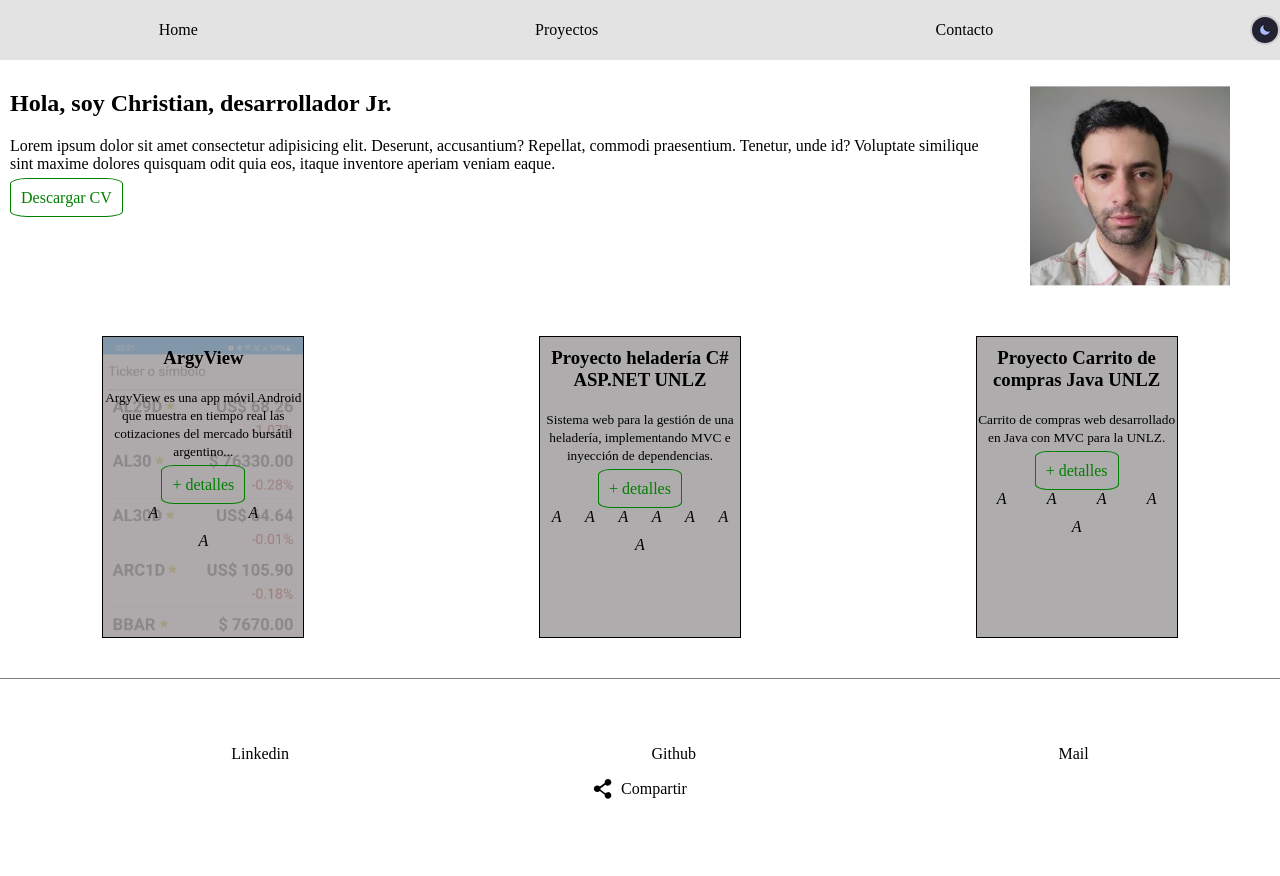
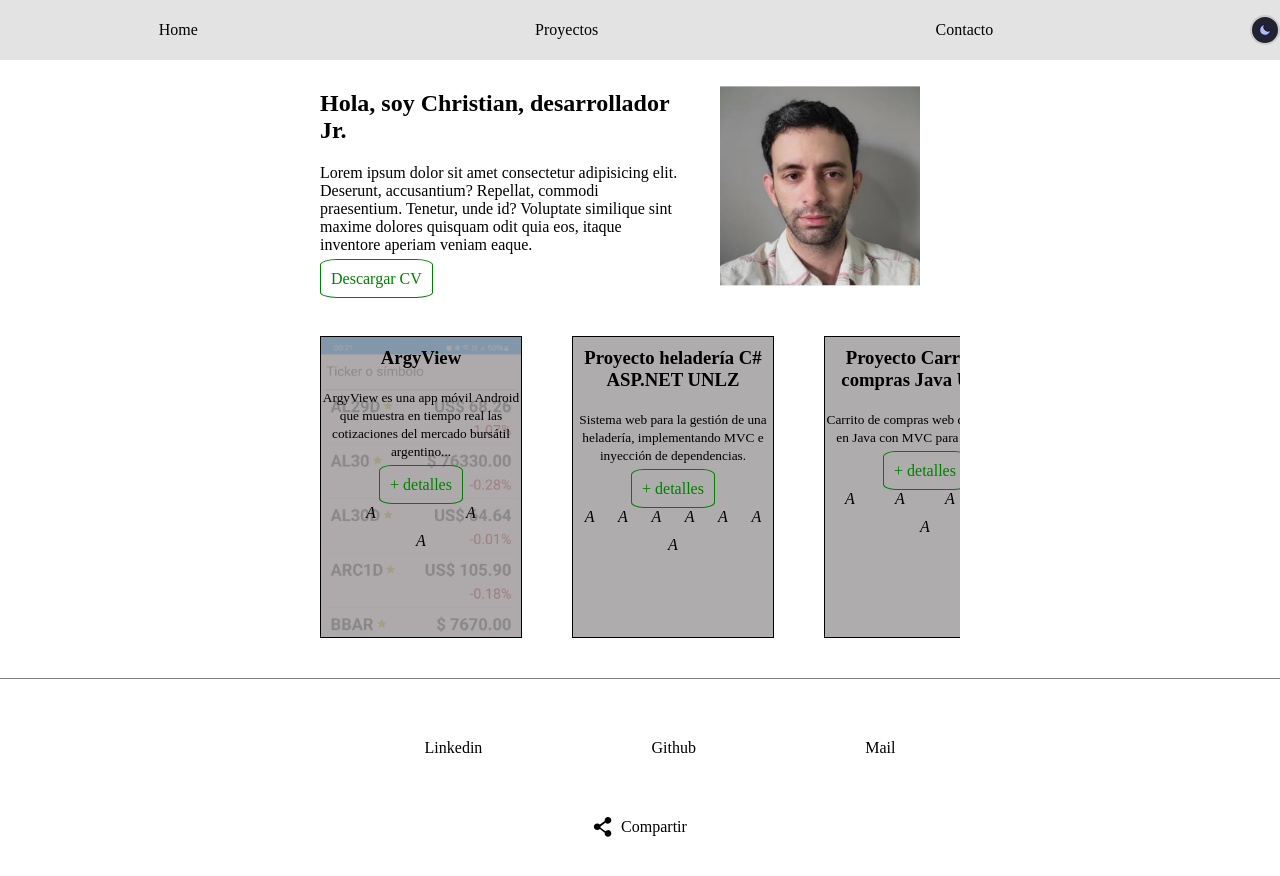
Before and after one commit to crisfide/Portafolio-CF, a React (Vite) app: page / in a window 1280 px wide. Shown: the top 876 px of the page. Before the commit the page ends 853 px from the top, so only its background shows below. Built offline with nearby package versions, Linux system fonts and the light colour scheme.

Commit message:
mejora css

```diff
--- a/src/index.css
+++ b/src/index.css
@@ -74,8 +74,11 @@ nav button img{
 }
 
 /* perfil */
-main{
-    margin: 10px;
+main, footer ul{
+    margin: 10px auto;
+    width: 50vw;
+    min-width: 400px;
+    max-width: 75vw;
 }
 section{
     padding-bottom: 30px;
@@ -158,6 +161,7 @@ footer a:hover{
 .share-link {
     display: inline-flex;
     align-items: center;
+    margin-top: 50px;
 }
 .share-link svg {
     margin-right: 8px;
```
Also changed, not shown: 1 other file (tests, documents, lock files or other folders).
